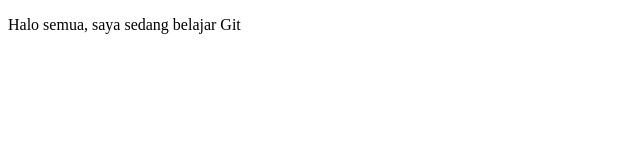
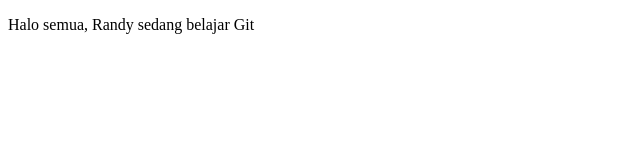
Before and after one commit to randykpradana/learn-github, a plain HTML site: page index.html in a window 1280 px wide. Shown: the full height of the page, 0-640 px from the left. Drawn offline with Linux system fonts and the light colour scheme.

Commit message:
mengubah judul dan teks pada bagian body

```diff
--- a/index.html
+++ b/index.html
@@ -5,6 +5,6 @@
         <title>Belajar Git QA Cilsy</title>
     </head>
     <body>
-        <p>Halo semua, saya sedang belajar Git</p>
+        <p>Halo semua, Randy sedang belajar Git</p>
     </body>
 </html>
```
